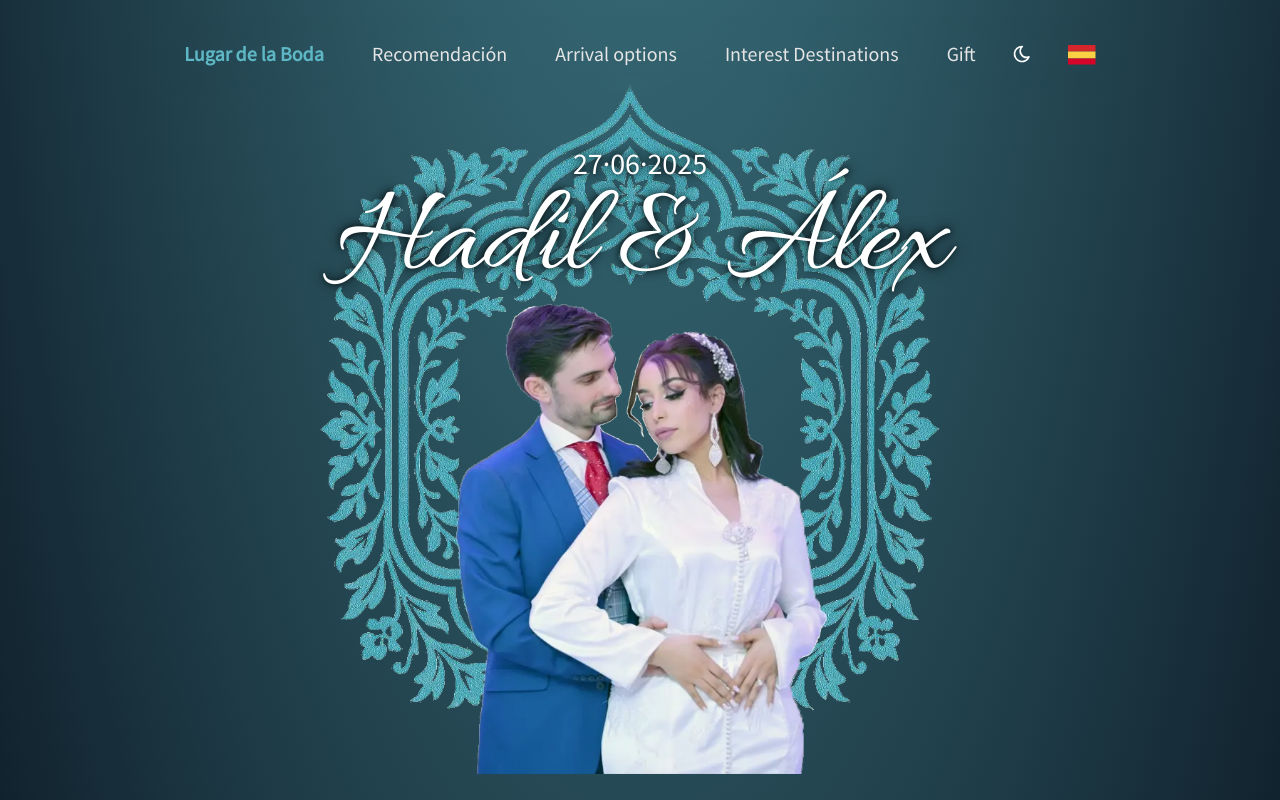
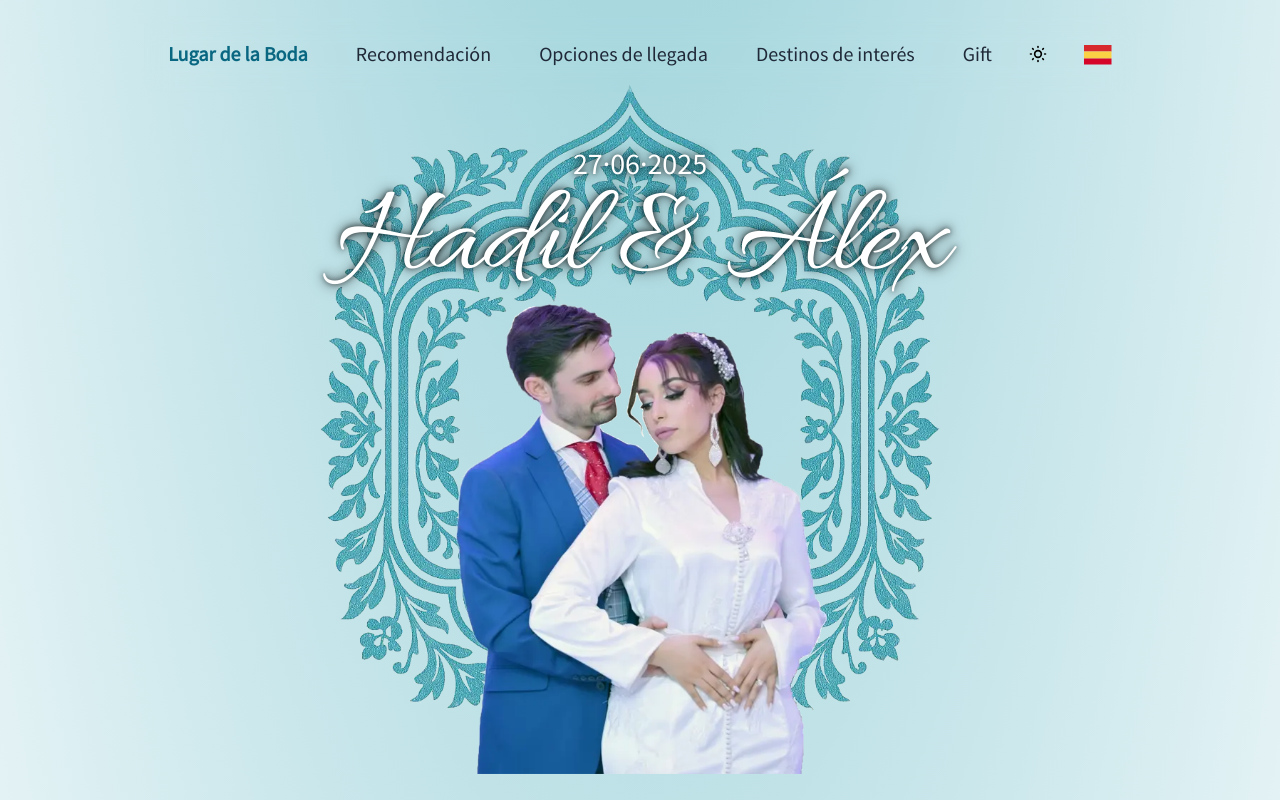
Before and after one commit to Naiimtj/wedding_AH, a React (Vite) app: page / in a window 1280 px wide. Shown: the top 800 px of the page. Built offline with nearby package versions, Linux system fonts and the light colour scheme.

Commit message:
feat: Update wedding website layout by adding ArrivalOptions and Gift sections, and refactor navigation links; update footer copyright year

```diff
--- a/index.html
+++ b/index.html
@@ -11,11 +11,7 @@
       property="og:description"
       content="Wedding Hadil & Álex. Details of Wedding Hadil & Álex."
     />
-    <link rel="canonical" href="https://naiimtaefy.pages.dev/" />
-    <meta
-      property="og:image"
-      content="https://raw.githubusercontent.com/Naiimtj/porfolioNaiim/main/public/me.webp"
-    />
+    <link rel="canonical" href="https://hyawedding.pages.dev/" />
   </head>
   <body>
     <div id="root"></div>
--- /dev/null
+++ b/src/components/ArrivalOptionsToGo/ArrivalOptionsToGo.jsx
@@ -0,0 +1,26 @@
+import Option from './Option';
+
+const ArrivalOptionsToGo = () => {
+  return (
+    <div className="flex flex-col items-center justify-center gap-4 mt-8">
+      <div className="text-xl text-blueLightWedding bg-blueWedding/10 text-center w-3/4 p-4 rounded-xl">
+        La opción más rápida para llegar a Meknes es ir vía Fez que está a 60km
+        de Meknes. Recomendamos estas dos opciones para ir del aeropuerto de Fez
+        hasta Meknes. Aunque en el aeropuerto se puede alquilar un coche, debes
+        tener en cuenta que conducir en Marruecos no es fácil.
+      </div>
+      <div className="flex items-center justify-center gap-4">
+        <Option imagen="/taxi-morroco.webp" title="Taxi" text="45 minutos desde aeropuerto a Meknes"/>
+        <Option
+          imagen="/tren-morroco.webp"
+          title="Tren"
+          text="(Taxi 30 minutos hasta estación de tren en Fez) Recomendamos comprar los billetes online"
+          buttonText="Comprar billetes"
+          url="https://www.oncf-voyages.ma/"
+        />
+      </div>
+    </div>
+  );
+};
+
+export default ArrivalOptionsToGo;
--- /dev/null
+++ b/src/components/ArrivalOptionsToGo/Option.jsx
@@ -0,0 +1,48 @@
+import PropTypes from 'prop-types';
+
+const Option = ({ imagen, title, text, buttonText, url }) => {
+  return (
+    <div className="relative flex flex-col items-center justify-center mt-8 w-1/2 h-96">
+      <img
+        className="object-cover w-full h-full rounded-xl"
+        src={imagen}
+        alt={title}
+      />
+      <div className="absolute flex flex-col justify-between gap-4 text-2xl text-white bg-blueLightWedding/80 text-center w-full h-full p-8 rounded-xl">
+        <div className="text-5xl font-bold underline underline-offset-8 uppercase">
+          {title}
+        </div>
+        {text ? (
+          <div className="text-xl text-center w-full h-full p-8 rounded-xl">
+            {text}
+          </div>
+        ) : null}
+        {url ? (
+          <button
+            onClick={() => window.open(url, '_blank')}
+            className="border border-blueLightWedding text-4xl bg-white text-blueLightWedding font-bold py-4 px-12 rounded-lg shadow-lg hover:bg-blueLightWedding hover:text-white hover:shadow-xl transition duration-300"
+          >
+            {buttonText}
+          </button>
+        ) : null}
+      </div>
+    </div>
+  );
+};
+
+export default Option;
+
+Option.defaultProps = {
+  imagen: '',
+  title: '',
+  text: '',
+  buttonText: '',
+  url: '',
+};
+Option.propTypes = {
+  imagen: PropTypes.string,
+  title: PropTypes.string,
+  text: PropTypes.string,
+  buttonText: PropTypes.string,
+  url: PropTypes.string,
+};
--- a/src/components/Place/Place.jsx
+++ b/src/components/Place/Place.jsx
@@ -90,10 +90,10 @@ const Place = () => {
               onClick={() =>
                 window.open('https://goo.gl/maps/9v2Y1a5Z3xk', '_blank')
               }
-              className="mt-8 text-4xl bg-white text-blueLightWedding font-bold py-4 px-12 rounded-lg shadow-lg hover:bg-blueLightWedding hover:text-white hover:shadow-xl transition duration-300"
+              className="mt-8 text-2xl bg-white text-blueLightWedding font-bold py-4 px-12 rounded-lg shadow-lg hover:bg-blueLightWedding hover:text-white hover:shadow-xl transition duration-300"
             >
-              <WeddingPlace className="inline-block mr-2 w-10" />
-              {t('Open Map')}
+              <WeddingPlace className="inline-block mr-2 w-8" />
+              {t('Abrir en Google Maps')}
             </button>
           </div>
         </div>
--- a/src/components/ThemeToggle.jsx
+++ b/src/components/ThemeToggle.jsx
@@ -7,10 +7,10 @@ const ThemeSwitcher = () => {
   const initTheme =
     typeof localStorage !== "undefined" && localStorage.getItem("theme")
       ? localStorage.getItem("theme")
-      : "dark";
+      : "light";
   const [theme, setTheme] = useState(initTheme);
   useEffect(() => {
-    const matchMedia = window.matchMedia("(prefers-color-scheme: dark)");
+    const matchMedia = window.matchMedia("(prefers-color-scheme: light)");
 
     const handleThemeChange = () => setTheme(initTheme);
 
--- a/src/layouts/Footer.jsx
+++ b/src/layouts/Footer.jsx
@@ -1,5 +1,4 @@
 import { useTranslation } from "react-i18next";
-import { LinkedInIcon, MailIcon } from "../assets/icons/SocialMedia";
 import { Link } from "react-router-dom";
 
 export default function Footer() {
@@ -8,31 +7,11 @@ export default function Footer() {
   return (
     <footer className="text-center dark:text-grayWedding text-black lg:text-left mx-6">
       <div className="flex items-center justify-center border-t-2 border-neutral-200 pt-4 lg:justify-center">
-        {/* // - Social network icons container */}
-        <div className="flex justify-center gap-1">
-          <Link
-            to="mailto:naiim.tj@gmail.com"
-            target="_blank"
-            rel="noopener noreferrer"
-            className="dark:text-grayWedding text-black dark:hover:text-blueWedding hover:text-blueLightWedding"
-            alt={t("Button to contact me")}
-          >
-            <MailIcon />
-          </Link>
-          <Link
-            to="https://linkedin.com/in/naiim-taefy-jimenez"
-            target="_blank"
-            rel="noopener noreferrer"
-            className="dark:text-grayWedding text-black dark:hover:text-blueWedding hover:text-blueLightWedding"
-            alt={t("Button to my LinkedIn")}
-          >
-            <LinkedInIcon />
-          </Link>
-        </div>
+
       </div>
       {/* // - Copyright section*/}
       <div className="p-2 text-center">
-        <span>© 2024 Copyright:</span>
+        <span>© 2025 Copyright:</span>
         <Link
           className="font-semibold dark:text-grayWedding text-black ml-2 dark:hover:text-blueWedding hover:text-blueLightWedding"
           to="https://github.com/Naiimtj"
--- a/src/layouts/NavBar.jsx
+++ b/src/layouts/NavBar.jsx
@@ -22,8 +22,10 @@ const NavBar = () => {
       const scrollPosition = window.scrollY + windowHeight / 2;
 
       const weddingPlaceSection = document.getElementById('wedding-place');
-      const projectsSection = document.getElementById('recommendations');
-      const aboutMeSection = document.getElementById('about-me');
+      const recommendationsSection = document.getElementById('recommendations');
+      const arrivalSection = document.getElementById('arrival');
+      const interestDestinationsSection = document.getElementById('interest-destinations');
+      const GiftSection = document.getElementById('gift');
 
       if (
         weddingPlaceSection &&
@@ -33,18 +35,30 @@ const NavBar = () => {
       ) {
         setActiveSection('wedding-place');
       } else if (
-        projectsSection &&
-        projectsSection.offsetTop <= scrollPosition &&
-        projectsSection.offsetTop + projectsSection.offsetHeight >
+        recommendationsSection &&
+        recommendationsSection.offsetTop <= scrollPosition &&
+        recommendationsSection.offsetTop + recommendationsSection.offsetHeight >
           scrollPosition
       ) {
         setActiveSection('recommendations');
       } else if (
-        aboutMeSection &&
-        aboutMeSection.offsetTop <= scrollPosition &&
-        aboutMeSection.offsetTop + aboutMeSection.offsetHeight > scrollPosition
+        arrivalSection &&
+        arrivalSection.offsetTop <= scrollPosition &&
+        arrivalSection.offsetTop + arrivalSection.offsetHeight > scrollPosition
       ) {
-        setActiveSection('about-me');
+        setActiveSection('arrival');
+      } else if (
+        interestDestinationsSection &&
+        interestDestinationsSection.offsetTop <= scrollPosition &&
+        interestDestinationsSection.offsetTop + interestDestinationsSection.offsetHeight > scrollPosition
+      ) {
+        setActiveSection('interest-destinations');
+      } else if (
+        GiftSection &&
+        GiftSection.offsetTop <= scrollPosition &&
+        GiftSection.offsetTop + GiftSection.offsetHeight > scrollPosition
+      ) {
+        setActiveSection('gift');
       } else {
         setActiveSection(null);
       }
@@ -180,49 +194,45 @@ const NavBar = () => {
                         onClick={() => scrollToSection('recommendations')}
                         alt={t('Button to Section Recommendations')}
                       >
-                        {/* <Code className="size-6 mr-1" /> */}
                         {t('Recomendación')}
                       </Link>
                     </li>
                     <li>
                       <Link
                         className={`${
-                          activeSection === 'about-me'
+                          activeSection === 'arrival'
                             ? 'dark:text-blueWedding font-bold text-blueLightWedding'
                             : 'dark:text-grayWedding text-grayLightWedding '
                         } text-base md:text-base lg:text-xl md:pr-4 my-2 md:my-0 hover:text-blueLightWedding dark:hover:text-blueWedding transition duration-300 flex items-center`}
-                        onClick={() => scrollToSection('about-me')}
-                        alt={t('Button to About Me')}
+                        onClick={() => scrollToSection('arrival')}
+                        alt={t('Button to arrival options')}
                       >
-                        {/* <ProfileCheck className="size-6 mr-1" /> */}
-                        {t('Arrival options')}
+                        {t('Opciones de llegada')}
                       </Link>
                     </li>
                     <li>
                       <Link
                         className={`${
-                          activeSection === 'about-me'
+                          activeSection === 'interest-destinations'
                             ? 'dark:text-blueWedding font-bold text-blueLightWedding'
                             : 'dark:text-grayWedding text-grayLightWedding '
                         } text-base md:text-base lg:text-xl md:pr-4 my-2 md:my-0 hover:text-blueLightWedding dark:hover:text-blueWedding transition duration-300 flex items-center`}
-                        onClick={() => scrollToSection('about-me')}
-                        alt={t('Button to About Me')}
+                        onClick={() => scrollToSection('interest-destinations')}
+                        alt={t('Button to interest destinations')}
                       >
-                        {/* <ProfileCheck className="size-6 mr-1" /> */}
-                        {t('Interest Destinations')}
+                        {t('Destinos de interés')}
                       </Link>
                     </li>
                     <li>
                       <Link
                         className={`${
-                          activeSection === 'about-me'
+                          activeSection === 'gift'
                             ? 'dark:text-blueWedding font-bold text-blueLightWedding'
                             : 'dark:text-grayWedding text-grayLightWedding '
                         } text-base md:text-base lg:text-xl md:pr-4 my-2 md:my-0 hover:text-blueLightWedding dark:hover:text-blueWedding transition duration-300 flex items-center`}
-                        onClick={() => scrollToSection('about-me')}
-                        alt={t('Button to About Me')}
+                        onClick={() => scrollToSection('gift')}
+                        alt={t('Button to Gift')}
                       >
-                        {/* <ProfileCheck className="size-6 mr-1" /> */}
                         {t('Gift')}
                       </Link>
                     </li>
--- a/src/pages/Home.jsx
+++ b/src/pages/Home.jsx
@@ -2,9 +2,11 @@ import { useTranslation } from 'react-i18next';
 import BigBackgraoundHA from '/H&A-Background.webp';
 import WeddingPlace from './Sections/WeddingPlace';
 import Recommendations from './Sections/Recommendations';
-import AboutMe from './Sections/AboutMe';
+import Gift from './Sections/Gift';
 import SectionContainer from '../components/SectionContainer';
 import Divider from '../utility/Divider';
+import ArrivalOptions from './Sections/ArrivalOptions';
+import InterestDestinations from './Sections/InterestDestinations';
 
 const Home = () => {
   const [t] = useTranslation('translation');
@@ -35,7 +37,11 @@ const Home = () => {
       <Divider />
       <Recommendations />
       <Divider />
-      <AboutMe />
+      <ArrivalOptions />
+      <Divider />
+      <InterestDestinations />
+      <Divider />
+      <Gift />
     </div>
   );
 };
--- a/src/pages/Sections/AboutMe.jsx
+++ /dev/null
@@ -1,19 +0,0 @@
-import { useTranslation } from "react-i18next";
-import { ProfileCheck } from "../../assets/icons";
-import SectionContainer from "../../components/SectionContainer";
-import AboutMeItem from "../../components/AboutMeItem";
-
-const AboutMe = () => {
-  const [t] = useTranslation("translation");
-  return (
-    <SectionContainer id="about-me">
-      <h2 className="flex items-center mt-16 mb-8 text-3xl font-semibold gap-x-3 text-black/80 dark:text-white">
-        <ProfileCheck className="size-8" />
-        {t("About Me")}
-      </h2>
-      <AboutMeItem />
-    </SectionContainer>
-  );
-};
-
-export default AboutMe;
--- /dev/null
+++ b/src/pages/Sections/ArrivalOptions.jsx
@@ -0,0 +1,17 @@
+import { useTranslation } from "react-i18next";
+import SectionContainer from "../../components/SectionContainer";
+import ArrivalOptionsToGo from "../../components/ArrivalOptionsToGo/ArrivalOptionsToGo";
+
+const ArrivalOptions = () => {
+  const [t] = useTranslation("translation");
+  return (
+    <SectionContainer id="arrival" className="flex flex-col items-center">
+      <h2 className="flex items-center mb-6 text-5xl font-semibold gap-x-3 text-blueLightWedding dark:text-blueWedding">
+        {t('Opciones de llegada')}
+      </h2>
+      <ArrivalOptionsToGo />
+    </SectionContainer>
+  );
+};
+
+export default ArrivalOptions;
--- /dev/null
+++ b/src/pages/Sections/Gift.jsx
@@ -0,0 +1,15 @@
+import { useTranslation } from 'react-i18next';
+import SectionContainer from '../../components/SectionContainer';
+
+const Gift = () => {
+  const [t] = useTranslation('translation');
+  return (
+    <SectionContainer id="gift" className="flex flex-col items-center mb-20">
+      <h2 className="flex items-center mb-6 text-5xl font-semibold gap-x-3 text-blueLightWedding dark:text-blueWedding">
+        {t('Regalo')}
+      </h2>
+    </SectionContainer>
+  );
+};
+
+export default Gift;
--- /dev/null
+++ b/src/pages/Sections/InterestDestinations.jsx
@@ -0,0 +1,15 @@
+import { useTranslation } from "react-i18next";
+import SectionContainer from "../../components/SectionContainer";
+
+const InterestDestinations = () => {
+  const [t] = useTranslation("translation");
+  return (
+    <SectionContainer id="interest-destinations" className="flex flex-col items-center">
+      <h2 className="flex items-center mb-6 text-5xl font-semibold gap-x-3 text-blueLightWedding dark:text-blueWedding">
+        {t("Destinos de Interés")}
+      </h2>
+    </SectionContainer>
+  );
+};
+
+export default InterestDestinations;
```
Also changed, not shown: public/taxi-morroco.webp (added), public/tren-morroco.webp (added).
